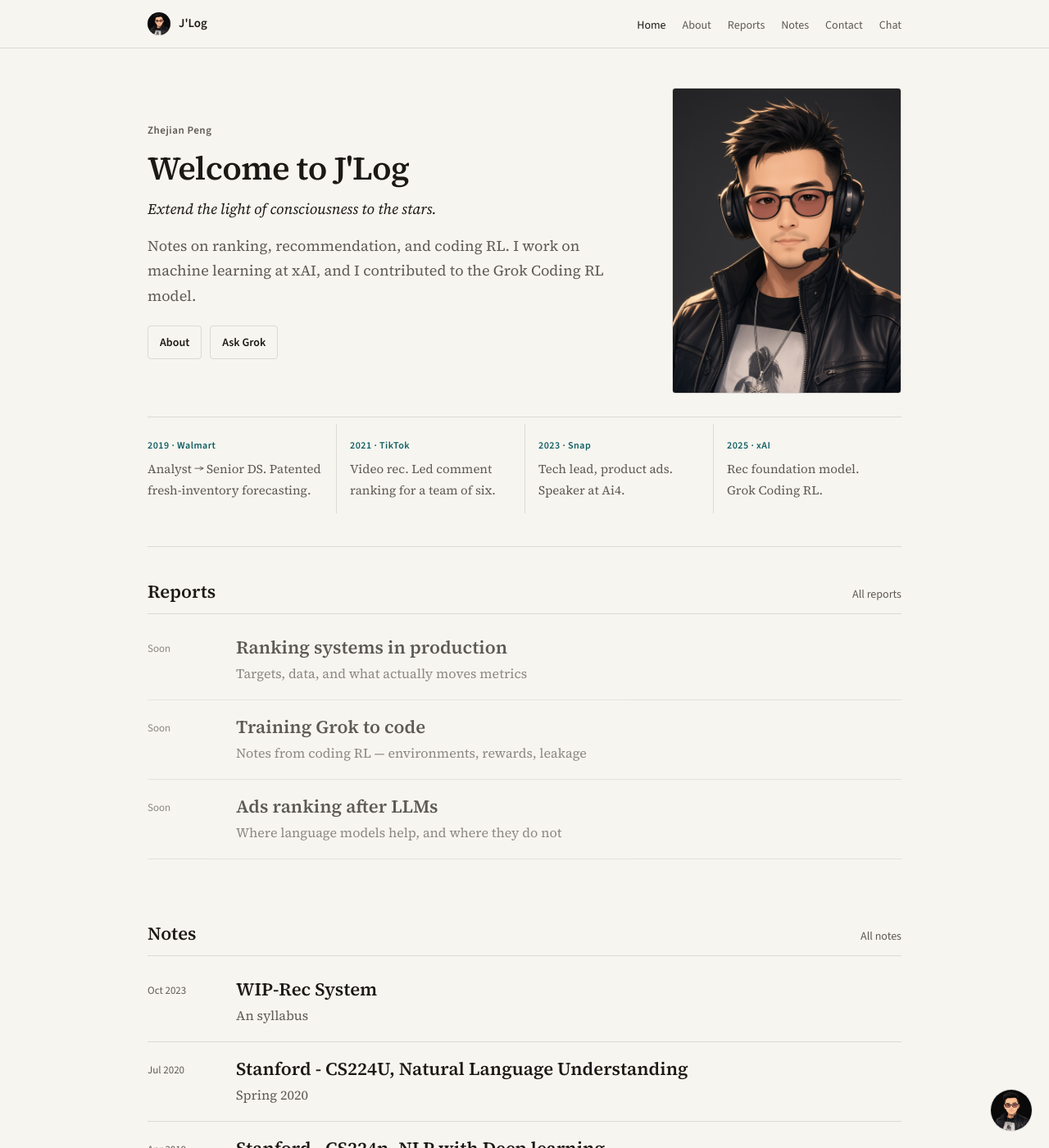
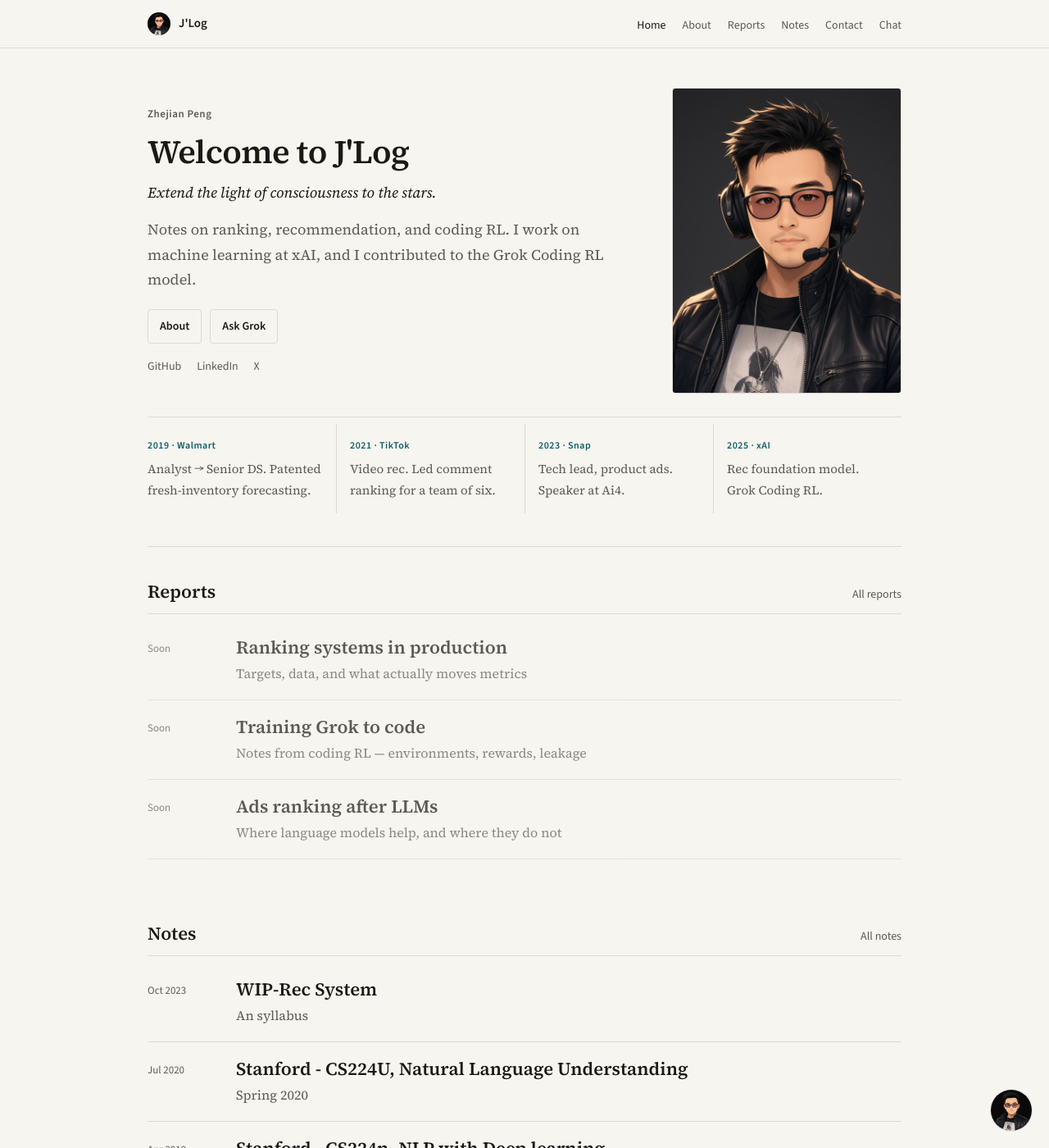
Before and after one commit to jazzikp/jazzikp.github.io, a Jekyll site: the page built from index.html, in a window 1280 px wide and 1400 px high. Shown: the whole window at 82% size. Built offline with Jekyll 4.4.1, drawn with Linux system fonts in a browser that asks for light colours; the list of posts is cut into pages by our own code.

Commit message:
Add GitHub, LinkedIn, and X on the homepage

```diff
--- a/css/site.css
+++ b/css/site.css
@@ -153,6 +153,17 @@ a { color: var(--accent); text-underline-offset: 3px; }
   margin: 0 0 20px;
 }
 .actions { display: flex; gap: 10px; flex-wrap: wrap; }
+.socials {
+  margin: 16px 0 0;
+  font-family: var(--font-sans);
+  font-size: 14px;
+}
+.socials a {
+  color: var(--muted);
+  text-decoration: none;
+  margin-right: 16px;
+}
+.socials a:hover { color: var(--accent); }
 .hero-art img {
   width: 100%;
   max-width: 280px;
--- a/index.html
+++ b/index.html
@@ -15,6 +15,11 @@ layout: default
                 <a class="btn ghost" href="{{ site.baseurl }}/about/">About</a>
                 <button class="btn ghost" type="button" data-open-chat>Ask Grok</button>
             </div>
+            <p class="socials">
+                <a href="https://github.com/{{ site.github_username }}" target="_blank" rel="noopener">GitHub</a>
+                <a href="https://www.linkedin.com/in/{{ site.linkedin_username }}/" target="_blank" rel="noopener">LinkedIn</a>
+                <a href="https://x.com/{{ site.twitter_username }}" target="_blank" rel="noopener">X</a>
+            </p>
         </div>
         <div class="hero-art">
             <img src="{{ site.baseurl }}/img/hero-anime.jpg" alt="Portrait of Zhejian Peng">
```
